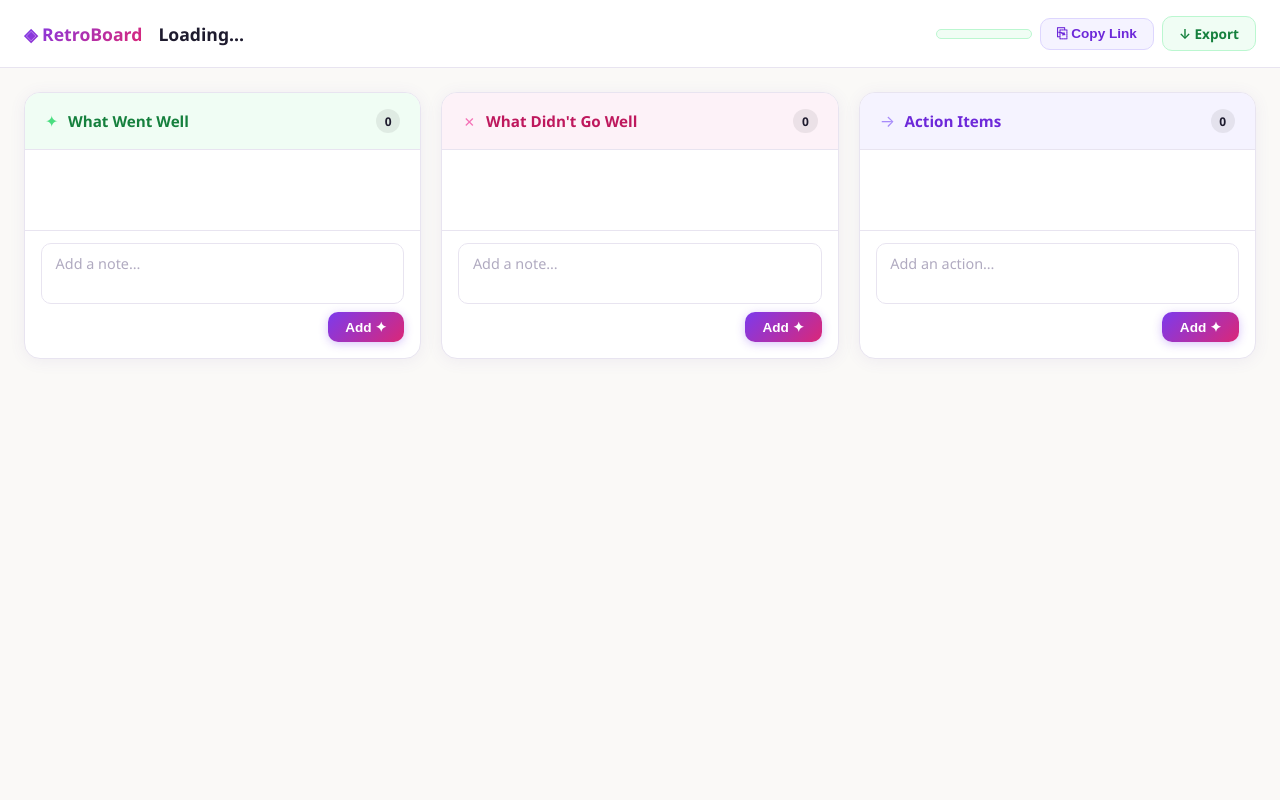
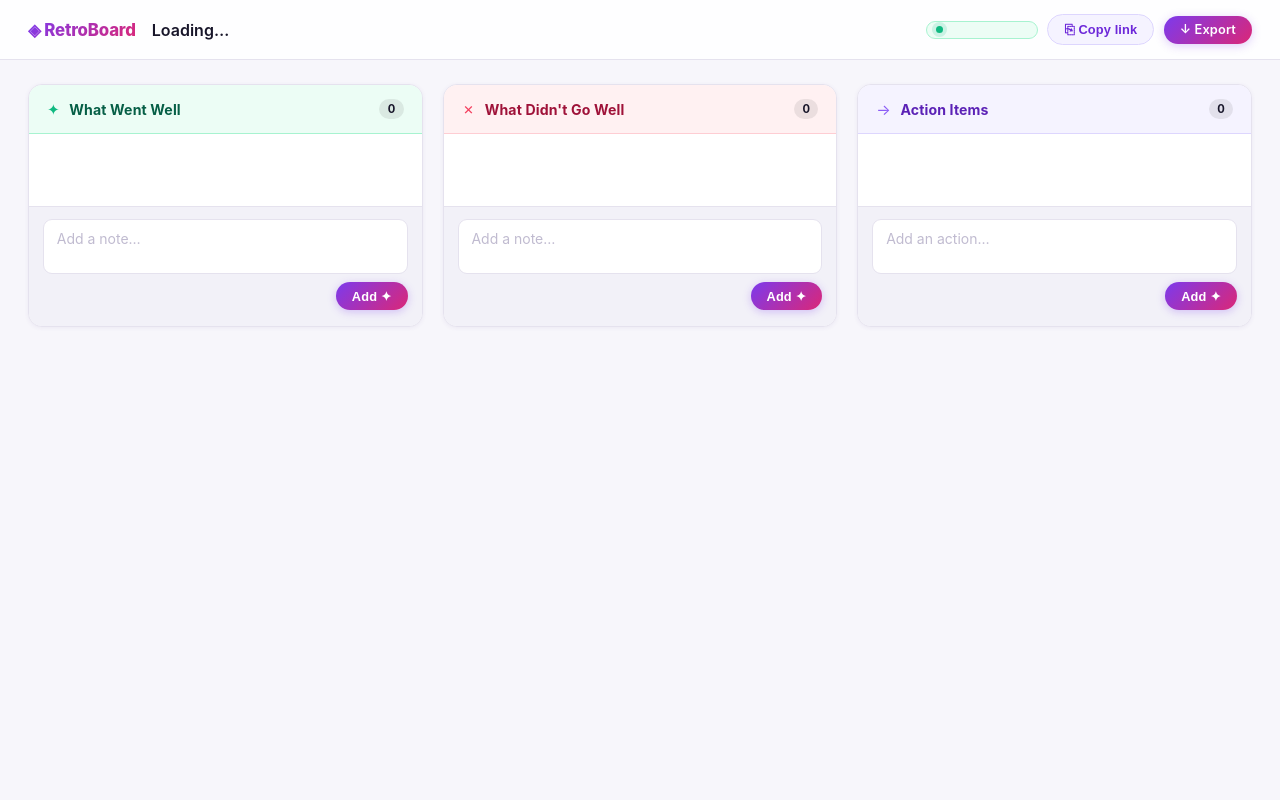
Before and after one commit to 2025sl93072/retroboard, a Flask app: template templates/board.html in a window 1280 px wide. Run offline with Flask 3, Linux system fonts and the light colour scheme; the template is opened without the code that fills it, so the values that code supplies are empty; some libraries are stand-ins or nearby versions.

Commit message:
feat: add dot voting with toggle, live presence, and polished UI

```diff
--- a/app.py
+++ b/app.py
@@ -68,6 +68,7 @@ def create_board():
         "title": body.get("title", "Sprint Retrospective"),
         "created_at": datetime.utcnow().isoformat() + "Z",
         "columns": {col: [] for col in COLUMNS},
+        "votes_by_user": {},
     }
     _save_board(board_id, data)
     return jsonify({"id": board_id}), 201
@@ -105,16 +106,40 @@ def add_note(board_id):
     return jsonify(note), 201
 
 
+@app.route("/api/boards/<board_id>/my_votes", methods=["GET"])
+def my_votes(board_id):
+    data = _load_board(board_id)
+    token = request.args.get("user_token", "")
+    voted_notes = data.get("votes_by_user", {}).get(token, [])
+    return jsonify({"voted_notes": voted_notes})
+
+
 @app.route("/api/boards/<board_id>/notes/<note_id>/vote", methods=["POST"])
 def vote_note(board_id, note_id):
     data = _load_board(board_id)
+    body = request.get_json(silent=True) or {}
+    token = (body.get("user_token") or "").strip()
+    if not token:
+        return jsonify({"error": "user_token is required"}), 400
+
+    votes_by_user = data.setdefault("votes_by_user", {})
+    user_votes = votes_by_user.setdefault(token, [])
+
     for column in COLUMNS:
         for note in data["columns"][column]:
             if note["id"] == note_id:
-                note["votes"] += 1
-                _save_board(board_id, data)
-                socketio.emit("board_updated", {}, to=board_id)
-                return jsonify({"votes": note["votes"]})
+                if note_id in user_votes:
+                    user_votes.remove(note_id)
+                    note["votes"] = max(0, note["votes"] - 1)
+                    _save_board(board_id, data)
+                    socketio.emit("board_updated", {}, to=board_id)
+                    return jsonify({"votes": note["votes"], "action": "removed"})
+                else:
+                    user_votes.append(note_id)
+                    note["votes"] += 1
+                    _save_board(board_id, data)
+                    socketio.emit("board_updated", {}, to=board_id)
+                    return jsonify({"votes": note["votes"], "action": "added"})
     return jsonify({"error": "Note not found"}), 404
 
 
--- a/static/style.css
+++ b/static/style.css
@@ -1,26 +1,50 @@
-/* ── Reset & Base ─────────────────────────────────────────────────────────── */
+/* ── Reset & Base ──────────────────────────────────────────────────────────── */
 *, *::before, *::after { box-sizing: border-box; margin: 0; padding: 0; }
 
 :root {
-  --green:        #4ade80;
-  --green-soft:   #f0fdf4;
-  --green-mid:    #bbf7d0;
-  --pink:         #f472b6;
-  --pink-soft:    #fdf2f8;
-  --pink-mid:     #fbcfe8;
-  --purple:       #a78bfa;
-  --purple-soft:  #f5f3ff;
-  --purple-mid:   #ddd6fe;
-  --bg:           #faf9f7;
-  --surface:      #ffffff;
-  --border:       #e8e4f0;
-  --text:         #1e1b2e;
-  --text-muted:   #6b6880;
-  --shadow:       0 2px 16px rgba(100,80,160,.08);
-  --shadow-hover: 0 6px 28px rgba(100,80,160,.16);
-  --radius:       16px;
-  --radius-sm:    10px;
-  --font:         'Segoe UI', system-ui, -apple-system, sans-serif;
+  /* Brand */
+  --brand:         #6d28d9;
+  --brand-light:   #7c3aed;
+  --brand-soft:    #f5f3ff;
+  --brand-mid:     #ddd6fe;
+
+  /* Column colours */
+  --green:         #10b981;
+  --green-soft:    #ecfdf5;
+  --green-mid:     #a7f3d0;
+  --green-dark:    #065f46;
+
+  --rose:          #f43f5e;
+  --rose-soft:     #fff1f2;
+  --rose-mid:      #fecdd3;
+  --rose-dark:     #9f1239;
+
+  --violet:        #8b5cf6;
+  --violet-soft:   #f5f3ff;
+  --violet-mid:    #ddd6fe;
+  --violet-dark:   #5b21b6;
+
+  /* Neutrals */
+  --bg:            #f7f6fb;
+  --surface:       #ffffff;
+  --surface-2:     #f2f1f8;
+  --border:        #e5e2ee;
+  --border-2:      #ccc8de;
+  --text:          #18162a;
+  --text-muted:    #6b6880;
+  --text-subtle:   #9b98ab;
+
+  /* Shadows */
+  --shadow-sm:     0 1px 4px rgba(80,60,140,.07);
+  --shadow-md:     0 4px 16px rgba(80,60,140,.10);
+  --shadow-lg:     0 8px 32px rgba(80,60,140,.14);
+
+  /* Shape */
+  --radius:        14px;
+  --radius-sm:     9px;
+  --radius-xs:     6px;
+
+  --font: 'Inter', 'Segoe UI', system-ui, -apple-system, sans-serif;
 }
 
 html { font-size: 16px; }
@@ -183,9 +211,11 @@ body {
   display: flex;
   align-items: center;
   gap: 1rem;
-  padding: 1rem 1.5rem;
-  background: var(--surface);
-  border-bottom: 1.5px solid var(--border);
+  padding: .875rem 1.75rem;
+  background: rgba(255,255,255,.85);
+  backdrop-filter: blur(12px);
+  -webkit-backdrop-filter: blur(12px);
+  border-bottom: 1px solid var(--border);
   position: sticky;
   top: 0;
   z-index: 10;
@@ -194,19 +224,20 @@ body {
 
 .logo-small {
   font-weight: 800;
-  font-size: 1.1rem;
+  font-size: 1.05rem;
   text-decoration: none;
   background: linear-gradient(135deg, #7c3aed, #db2777);
   -webkit-background-clip: text;
   -webkit-text-fill-color: transparent;
   background-clip: text;
   white-space: nowrap;
+  letter-spacing: -.01em;
 }
 
 .board-title {
   flex: 1;
-  font-size: 1.1rem;
-  font-weight: 700;
+  font-size: 1rem;
+  font-weight: 600;
   color: var(--text);
   overflow: hidden;
   text-overflow: ellipsis;
@@ -215,183 +246,184 @@ body {
 
 .header-actions {
   display: flex;
-  gap: .5rem;
   align-items: center;
+  gap: .6rem;
 }
 
+/* Presence badge */
 .presence-badge {
-  font-size: .78rem;
+  display: inline-flex;
+  align-items: center;
+  gap: .4rem;
+  font-size: .75rem;
   font-weight: 600;
-  color: #22c55e;
-  background: #f0fdf4;
-  border: 1px solid #bbf7d0;
+  color: #059669;
+  background: #ecfdf5;
+  border: 1px solid #a7f3d0;
   border-radius: 999px;
-  padding: .25rem .75rem;
+  padding: .28rem .75rem .28rem .55rem;
   white-space: nowrap;
-  min-width: 6rem;
-  text-align: center;
+  min-width: 7rem;
+  letter-spacing: .01em;
 }
 
+.presence-badge::before {
+  content: '';
+  display: inline-block;
+  width: 7px;
+  height: 7px;
+  border-radius: 50%;
+  background: #10b981;
+  box-shadow: 0 0 0 2px rgba(16,185,129,.25);
+  animation: pulse-dot 2s ease-in-out infinite;
+  flex-shrink: 0;
+}
+
+@keyframes pulse-dot {
+  0%, 100% { box-shadow: 0 0 0 2px rgba(16,185,129,.25); }
+  50%       { box-shadow: 0 0 0 5px rgba(16,185,129,.10); }
+}
+
+/* Header buttons */
 .btn-copy, .btn-export {
-  padding: .45rem 1rem;
-  border-radius: var(--radius-sm);
-  font-size: .85rem;
+  display: inline-flex;
+  align-items: center;
+  gap: .4rem;
+  padding: .42rem 1rem;
+  border-radius: 999px;
+  font-size: .8rem;
   font-weight: 600;
   cursor: pointer;
-  transition: background .15s, transform .1s;
+  transition: background .15s, box-shadow .15s, transform .1s;
   text-decoration: none;
-  display: inline-flex;
-  align-items: center;
-  gap: .35rem;
+  letter-spacing: .01em;
+  white-space: nowrap;
 }
 
 .btn-copy {
-  background: var(--purple-soft);
-  color: #6d28d9;
-  border: 1.5px solid var(--purple-mid);
+  background: var(--brand-soft);
+  color: var(--brand);
+  border: 1.5px solid var(--brand-mid);
 }
 
-.btn-copy:hover { background: var(--purple-mid); transform: translateY(-1px); }
+.btn-copy:hover {
+  background: var(--brand-mid);
+  box-shadow: 0 2px 10px rgba(109,40,217,.15);
+  transform: translateY(-1px);
+}
 
 .btn-export {
-  background: var(--green-soft);
-  color: #15803d;
-  border: 1.5px solid var(--green-mid);
+  background: linear-gradient(135deg, #7c3aed, #db2777);
+  color: #fff;
+  border: none;
+  box-shadow: 0 2px 10px rgba(124,58,237,.25);
 }
 
-.btn-export:hover { background: var(--green-mid); transform: translateY(-1px); }
+.btn-export:hover {
+  box-shadow: 0 4px 16px rgba(124,58,237,.4);
+  transform: translateY(-1px);
+}
 
-/* ── Columns ──────────────────────────────────────────────────────────────── */
+/* ── Columns ───────────────────────────────────────────────────────────────── */
 .columns-wrapper {
   display: grid;
   grid-template-columns: repeat(3, 1fr);
   gap: 1.25rem;
-  padding: 1.5rem;
+  padding: 1.5rem 1.75rem;
   flex: 1;
   align-items: start;
-}
-
-@media (max-width: 860px) {
-  .columns-wrapper { grid-template-columns: 1fr; }
-}
-
-@media (max-width: 600px) {
-  .board-header {
-    gap: .6rem;
-    padding: .75rem 1rem;
-  }
-
-  .board-title {
-    width: 100%;
-    flex: none;
-    order: 3;
-    font-size: 1rem;
-  }
-
-  .header-actions { margin-left: auto; }
-
-  .btn-copy, .btn-export {
-    padding: .5rem .85rem;
-    font-size: .8rem;
-    min-height: 36px;
-  }
-
-  .columns-wrapper { padding: 1rem .75rem; gap: 1rem; }
-
-  .btn-add, .btn-vote, .btn-delete {
-    min-height: 36px;
-  }
-
-  .landing-title { font-size: 2.2rem; }
-  .logo-mark     { font-size: 2.4rem; }
 }
 
 .column {
   background: var(--surface);
   border-radius: var(--radius);
-  border: 1.5px solid var(--border);
+  border: 1px solid var(--border);
   display: flex;
   flex-direction: column;
   overflow: hidden;
-  box-shadow: var(--shadow);
+  box-shadow: var(--shadow-sm);
+  transition: box-shadow .2s;
 }
+
+.column:hover { box-shadow: var(--shadow-md); }
 
 .column-header {
   display: flex;
   align-items: center;
   gap: .6rem;
-  padding: 1rem 1.25rem;
-  border-bottom: 1.5px solid var(--border);
+  padding: .875rem 1.125rem;
+  border-bottom: 1px solid var(--border);
 }
 
-.col-green  { background: var(--green-soft); }
-.col-pink   { background: var(--pink-soft);  }
-.col-purple { background: var(--purple-soft); }
+.col-green  { background: var(--green-soft);  border-bottom-color: var(--green-mid); }
+.col-pink   { background: var(--rose-soft);   border-bottom-color: var(--rose-mid);  }
+.col-purple { background: var(--violet-soft); border-bottom-color: var(--violet-mid); }
 
-.col-green  h2 { color: #15803d; }
-.col-pink   h2 { color: #be185d; }
-.col-purple h2 { color: #6d28d9; }
+.col-green  h2 { color: var(--green-dark); }
+.col-pink   h2 { color: var(--rose-dark);  }
+.col-purple h2 { color: var(--violet-dark); }
 
-.col-icon { font-size: 1rem; }
+.col-icon { font-size: .95rem; }
 .col-green  .col-icon { color: var(--green);  }
-.col-pink   .col-icon { color: var(--pink);   }
-.col-purple .col-icon { color: var(--purple); }
+.col-pink   .col-icon { color: var(--rose);   }
+.col-purple .col-icon { color: var(--violet); }
 
 .column-header h2 {
   flex: 1;
-  font-size: .95rem;
+  font-size: .88rem;
   font-weight: 700;
+  letter-spacing: .01em;
 }
 
 .note-count {
-  font-size: .75rem;
+  font-size: .7rem;
   font-weight: 700;
-  padding: .2rem .55rem;
+  padding: .18rem .52rem;
   border-radius: 999px;
-  background: rgba(0,0,0,.07);
+  background: rgba(0,0,0,.08);
   color: inherit;
+  min-width: 1.4rem;
+  text-align: center;
 }
 
-/* ── Notes ────────────────────────────────────────────────────────────────── */
+/* ── Notes ─────────────────────────────────────────────────────────────────── */
 .notes-list {
   display: flex;
   flex-direction: column;
-  gap: .75rem;
-  padding: 1rem;
-  min-height: 80px;
+  gap: .6rem;
+  padding: .875rem;
+  min-height: 72px;
 }
 
 .note-card {
-  background: var(--bg);
-  border: 1.5px solid var(--border);
+  background: var(--surface);
+  border: 1px solid var(--border);
   border-radius: var(--radius-sm);
-  padding: .75rem 1rem;
+  padding: .75rem .875rem;
   display: flex;
   flex-direction: column;
   gap: .5rem;
-  animation: slideIn .25s cubic-bezier(.34,1.56,.64,1) both;
-  transition: box-shadow .2s, transform .2s;
+  box-shadow: var(--shadow-sm);
+  transition: box-shadow .2s, transform .15s;
 }
 
-.note-card:nth-child(1) { animation-delay: .03s; }
-.note-card:nth-child(2) { animation-delay: .07s; }
-.note-card:nth-child(3) { animation-delay: .11s; }
-.note-card:nth-child(4) { animation-delay: .15s; }
-.note-card:nth-child(5) { animation-delay: .19s; }
+.note-card.is-new {
+  animation: slideIn .22s cubic-bezier(.34,1.4,.64,1) both;
+}
 
 .note-card:hover {
-  box-shadow: var(--shadow-hover);
-  transform: translateY(-2px);
+  box-shadow: var(--shadow-md);
+  transform: translateY(-1px);
 }
 
 @keyframes slideIn {
-  from { opacity: 0; transform: translateY(12px) scale(.97); }
+  from { opacity: 0; transform: translateY(10px) scale(.98); }
   to   { opacity: 1; transform: translateY(0)    scale(1);   }
 }
 
 @keyframes popIn {
   0%   { transform: scale(1);    }
-  40%  { transform: scale(1.18); }
+  40%  { transform: scale(1.2);  }
   100% { transform: scale(1);    }
 }
 
@@ -464,27 +497,28 @@ body {
 
 .empty-state {
   text-align: center;
-  color: var(--text-muted);
-  font-size: .85rem;
+  color: var(--text-subtle);
+  font-size: .82rem;
   padding: 1.5rem .5rem;
   font-style: italic;
 }
 
-/* ── Add Note Area ────────────────────────────────────────────────────────── */
+/* ── Add Note Area ─────────────────────────────────────────────────────────── */
 .add-note-area {
-  padding: .75rem 1rem 1rem;
+  padding: .75rem .875rem 1rem;
   display: flex;
   flex-direction: column;
   gap: .5rem;
-  border-top: 1.5px solid var(--border);
+  border-top: 1px solid var(--border);
+  background: var(--surface-2);
 }
 
 .note-input {
   width: 100%;
-  padding: .65rem .85rem;
+  padding: .6rem .8rem;
   border: 1.5px solid var(--border);
   border-radius: var(--radius-sm);
-  font-size: .9rem;
+  font-size: .875rem;
   font-family: var(--font);
   resize: none;
   background: var(--surface);
@@ -494,44 +528,45 @@ body {
 }
 
 .note-input:focus {
-  border-color: var(--purple);
-  box-shadow: 0 0 0 3px rgba(167,139,250,.12);
+  border-color: var(--brand-light);
+  box-shadow: 0 0 0 3px rgba(124,58,237,.1);
 }
 
-.note-input::placeholder { color: #b0aac0; }
+.note-input::placeholder { color: #c0bbd0; }
 
 .btn-add {
   align-self: flex-end;
-  padding: .45rem 1.1rem;
-  border-radius: var(--radius-sm);
+  padding: .4rem 1rem;
+  border-radius: 999px;
   border: none;
   background: linear-gradient(135deg, #7c3aed, #db2777);
   color: #fff;
-  font-size: .85rem;
+  font-size: .8rem;
   font-weight: 600;
   cursor: pointer;
   transition: transform .1s, box-shadow .1s, opacity .15s;
-  box-shadow: 0 2px 10px rgba(124,58,237,.3);
+  box-shadow: 0 2px 8px rgba(124,58,237,.28);
+  letter-spacing: .01em;
 }
 
-.btn-add:hover  { transform: translateY(-1px); box-shadow: 0 4px 16px rgba(124,58,237,.4); }
+.btn-add:hover  { transform: translateY(-1px); box-shadow: 0 4px 14px rgba(124,58,237,.4); }
 .btn-add:active { transform: translateY(0); }
-.btn-add:disabled { opacity: .5; cursor: not-allowed; }
+.btn-add:disabled { opacity: .45; cursor: not-allowed; }
 
-/* ── Toast ────────────────────────────────────────────────────────────────── */
+/* ── Toast ─────────────────────────────────────────────────────────────────── */
 .toast {
   position: fixed;
-  bottom: 1.5rem;
+  bottom: 1.75rem;
   left: 50%;
-  transform: translateX(-50%) translateY(80px);
-  background: #1e1b2e;
+  transform: translateX(-50%) translateY(72px);
+  background: #18162a;
   color: #fff;
-  padding: .7rem 1.4rem;
+  padding: .6rem 1.4rem;
   border-radius: 999px;
-  font-size: .88rem;
+  font-size: .84rem;
   font-weight: 500;
-  box-shadow: 0 4px 20px rgba(0,0,0,.2);
-  transition: transform .3s cubic-bezier(.34,1.56,.64,1), opacity .3s;
+  box-shadow: 0 4px 24px rgba(0,0,0,.22);
+  transition: transform .28s cubic-bezier(.34,1.56,.64,1), opacity .25s;
   opacity: 0;
   pointer-events: none;
   z-index: 100;
--- a/templates/board.html
+++ b/templates/board.html
@@ -14,7 +14,7 @@
     <div class="header-actions">
       <span class="presence-badge" id="presence"></span>
       <button class="btn-copy" id="copyBtn" title="Copy board link">
-        <span>⎘ Copy Link</span>
+        <span>⎘ Copy link</span>
       </button>
       <a class="btn-export" id="exportBtn" title="Export to Markdown">
         ↓ Export
```
Also changed, not shown: other parts of static/style.css (+82 -49 lines), static/app.js (+86 -19 lines), tests/test_app.py (+38 -13 lines).
